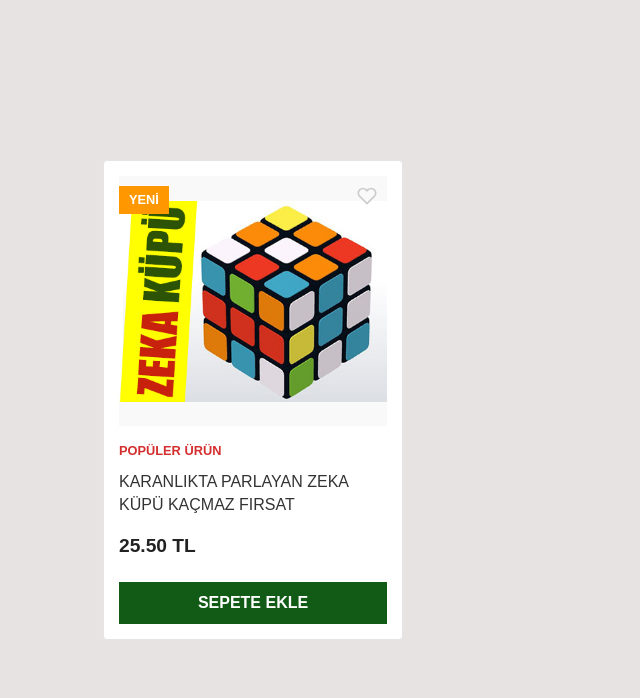
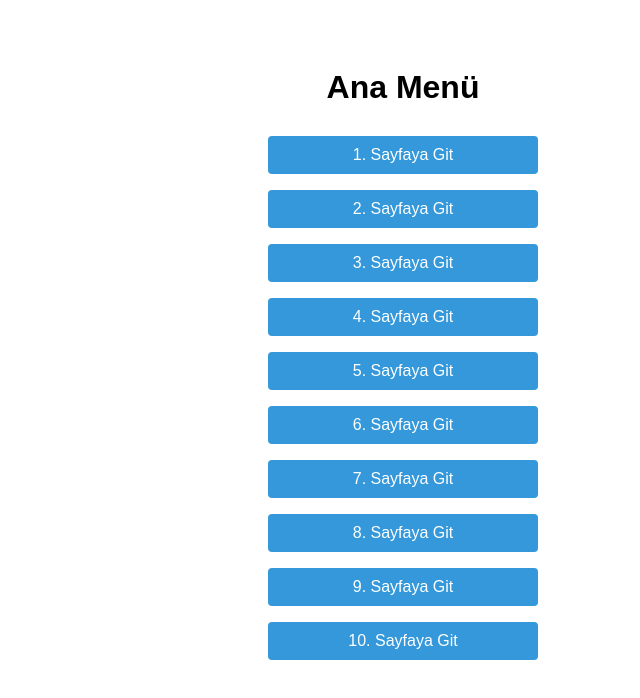
Before and after one commit to Berk4yKucuk/speedcube-clone, a Vue app: page / in a window 1280 px wide. Shown: the top 698 px of the page, without its empty margins (237-877 px from the left). Built offline with nearby package versions, Linux system fonts and the light colour scheme.

Commit message:
router eklendi

```diff
--- a/package.json
+++ b/package.json
@@ -12,7 +12,8 @@
     "preview": "vite preview"
   },
   "dependencies": {
-    "vue": "^3.5.22"
+    "vue": "^3.5.22",
+    "vue-router": "^4.6.3"
   },
   "devDependencies": {
     "@vitejs/plugin-vue": "^6.0.1",
--- a/src/App.vue
+++ b/src/App.vue
@@ -1,23 +1,3 @@
-<script setup>
-import ProductCard from './components/ProductCard.vue'
-</script>
-
 <template>
-  <div class="center-screen">
-    <ProductCard />
-  </div>
+  <router-view />
 </template>
-
-<style>
-/* Sayfayı ortalamak için basit stil */
-body {
-  margin: 0;
-  background-color: #e3deded8;
-}
-.center-screen {
-  display: flex;
-  justify-content: center;
-  align-items: center;
-  min-height: 100vh;
-}
-</style>
--- /dev/null
+++ b/src/router/index.js
@@ -0,0 +1,37 @@
+import { createRouter, createWebHistory } from 'vue-router'
+import ProductCardView from '../views/ProductCardView.vue'
+import Home from '../views/Home.vue'
+
+const routes = [
+  //ana menü
+  {
+    path: '/',
+    name: 'Home',
+    component: Home
+  },
+
+  //product card komponenti
+  {
+    path: '/sayfa/1',
+    name: 'Sayfa1',
+    component: ProductCardView
+  },
+
+  //idle sayfalar
+  { path: '/sayfa/2', name: 'Sayfa2', component: { template: '<h2>Sayfa 2 İçeriği Burada Olacak</h2>' } },
+  { path: '/sayfa/3', name: 'Sayfa3', component: { template: '<h2>Sayfa 3 İçeriği Burada Olacak</h2>' } },
+  { path: '/sayfa/4', name: 'Sayfa4', component: { template: '<h2>Sayfa 4 İçeriği Burada Olacak</h2>' } },
+  { path: '/sayfa/5', name: 'Sayfa5', component: { template: '<h2>Sayfa 5 İçeriği Burada Olacak</h2>' } },
+  { path: '/sayfa/6', name: 'Sayfa6', component: { template: '<h2>Sayfa 6 İçeriği Burada Olacak</h2>' } },
+  { path: '/sayfa/7', name: 'Sayfa7', component: { template: '<h2>Sayfa 7 İçeriği Burada Olacak</h2>' } },
+  { path: '/sayfa/8', name: 'Sayfa8', component: { template: '<h2>Sayfa 8 İçeriği Burada Olacak</h2>' } },
+  { path: '/sayfa/9', name: 'Sayfa9', component: { template: '<h2>Sayfa 9 İçeriği Burada Olacak</h2>' } },
+  { path: '/sayfa/10', name: 'Sayfa10', component: { template: '<h2>Sayfa 10 İçeriği Burada Olacak</h2>' } },
+]
+
+const router = createRouter({
+  history: createWebHistory(),
+  routes
+})
+
+export default router
--- /dev/null
+++ b/src/views/Home.vue
@@ -0,0 +1,35 @@
+<template>
+  <div class="main-menu-container">
+    <h1>Ana Menü</h1>
+    <router-link
+      v-for="i in 10"
+      :key="i"
+      :to="`/sayfa/${i}`"
+      class="menu-button"
+    >
+      {{ i }}. Sayfaya Git
+    </router-link>
+  </div>
+</template>
+
+<style scoped>
+.main-menu-container {
+  display: flex;
+  flex-direction: column;
+  align-items: center;
+  padding: 40px;
+  font-family: sans-serif;
+}
+.menu-button {
+  display: block;
+  width: 250px;
+  padding: 10px;
+  margin: 8px 0;
+  text-align: center;
+  background-color: #3498db; /* Mavi Buton */
+  color: white;
+  text-decoration: none;
+  border-radius: 4px;
+  transition: background-color 0.3s;
+}
+</style>
--- /dev/null
+++ b/src/views/ProductCardView.vue
@@ -0,0 +1,34 @@
+<script setup>
+import ProductCard from '../components/ProductCard.vue'
+</script>
+
+<template>
+  <div class="product-card-view">
+    <div class="card-display">
+      <ProductCard />
+    </div>
+
+    <router-link to="/" class="back-link">
+      Ana Menü
+    </router-link>
+  </div>
+</template>
+
+<style scoped>
+.product-card-view {
+  display: flex;
+  flex-direction: column;
+  align-items: center;
+  padding: 40px;
+  font-family: sans-serif;
+  min-height: 100vh;
+}
+.card-display {
+  margin: 30px 0;
+}
+.back-link {
+    margin-top: 20px;
+    color: #3498db;
+    text-decoration: none;
+}
+</style>
```
Also changed, not shown: src/main.js (+6 -3 lines), src/assets/logo.svg, 1 other file (tests, documents, lock files or other folders).
